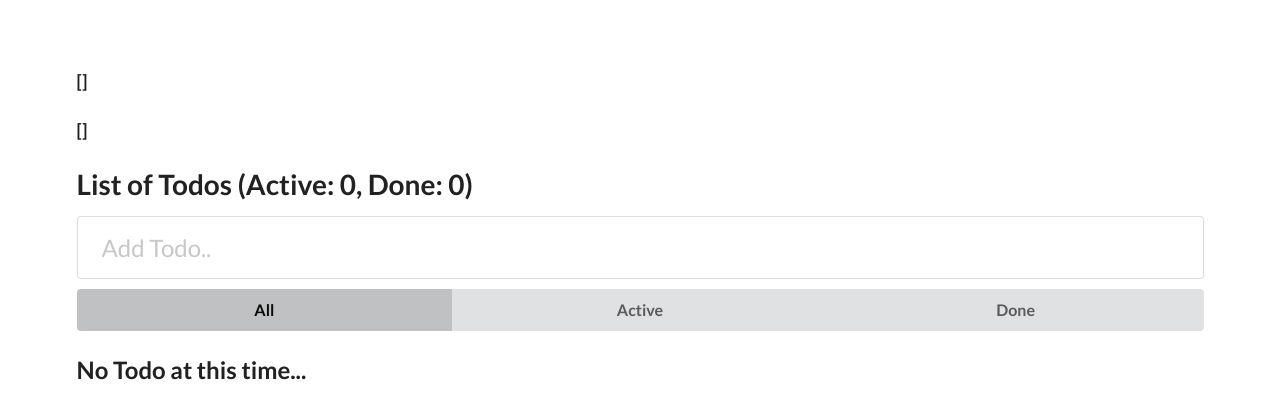
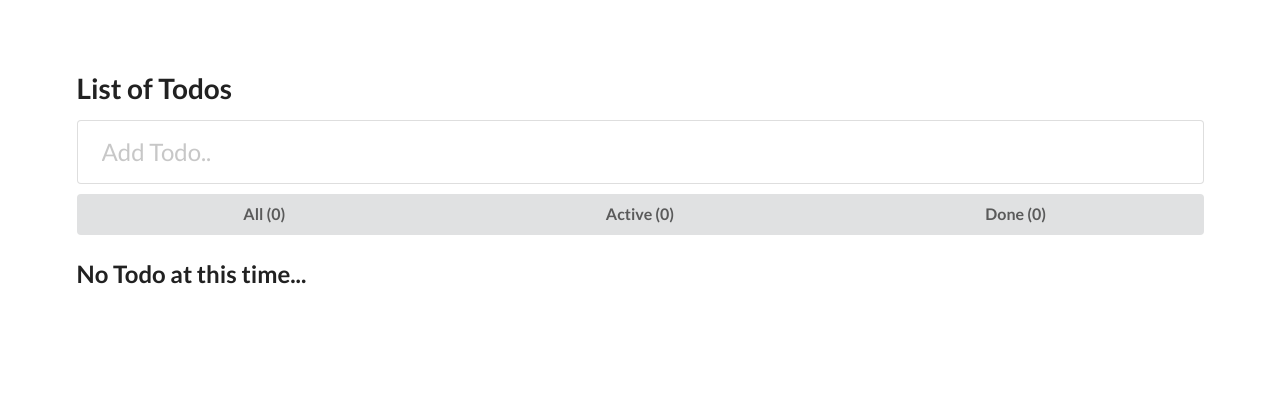
Before and after one commit to jaehoonch/vue-todo, a Vue app: page / in a window 1280 px wide. Shown: the top 418 px of the page. Built offline with nearby package versions, Linux system fonts and the light colour scheme.

Commit message:
modified filter functionality

```diff
--- a/src/components/Todo.vue
+++ b/src/components/Todo.vue
@@ -1,22 +1,23 @@
 <template>
   <div id="todo">
-    <h3>{{this.todoList}}</h3>
-    <h3>{{this.selectedList}}</h3>
-    <h1>List of Todos (Active: {{activeTodoList.length}}, Done: {{doneTodoList.length}})</h1>
+    <h1>List of Todos</h1>
     <!-- Input Content -->
     <div class="ui massive fluid input">
       <input type="text" v-model="userInput" placeholder="Add Todo.." @keyup.enter="addNewTodo" />
     </div>
     <!-- Filter Button -->
     <div id="filter" class="three large ui buttons">
-      <button class="ui button active" @click="setSelectedList('all')">All</button>
-      <button class="ui button" @click="setSelectedList('active')">Active</button>
-      <button class="ui button" @click="setSelectedList('done')">Done</button>
+      <button class="ui button" @click="selectedFilter = 'all'">All ({{this.todoList.length}})</button>
+      <button
+        class="ui button"
+        @click="selectedFilter = 'active'"
+      >Active ({{activeTodoList.length}})</button>
+      <button class="ui button" @click="selectedFilter = 'done'">Done ({{doneTodoList.length}})</button>
     </div>
-    <template v-if="activeTodoList.length > 0">
+    <template v-if="selectedTodoList.length > 0">
       <div class="ui segment">
         <div class="ui huge divided list">
-          <div class="item" :key="todo.id" v-for="todo in this.selectedList">
+          <div class="item" :key="todo.id" v-for="todo in selectedTodoList">
             <!-- Item Content -->
             <div class="right floated content">
               <div class="ui button" @click="enterEditMode(todo)">Edit</div>
@@ -25,7 +26,7 @@
             <div class="content">
               <div class="header">
                 <!-- If editMode is False, just display the texts -->
-                <div v-if="!todo.editMode">{{todo.id}} / {{todo.text}} / {{todo.done}}</div>
+                <div v-if="!todo.editMode">{{todo.text}}</div>
                 <!-- If editMode is True, enter edit mode -->
                 <input
                   v-else
@@ -55,8 +56,8 @@ export default {
     return {
       userInput: "",
       todoList: [],
-      selectedList: [],
       todoId: 1,
+      selectedFilter: "active",
     };
   },
   methods: {
@@ -83,27 +84,20 @@ export default {
     exitEditMode(todo) {
       todo.editMode = false;
     },
-    setSelectedList(category) {
-      switch (category) {
+  },
+  computed: {
+    selectedTodoList() {
+      switch (this.selectedFilter) {
         case "all":
-          this.selectedList = this.todoList;
-          break;
+          return this.todoList;
         case "active":
-          this.selectedList = this.todoList.filter(
-            (todo) => todo.done === false
-          );
-          break;
+          return this.todoList.filter((todo) => todo.done === false);
         case "done":
-          this.selectedList = this.todoList.filter(
-            (todo) => todo.done === true
-          );
-          break;
+          return this.todoList.filter((todo) => todo.done === true);
         default:
-          return "Unexpected";
+          return [];
       }
     },
-  },
-  computed: {
     activeTodoList() {
       return this.todoList.filter((todo) => todo.done === false);
     },
```
